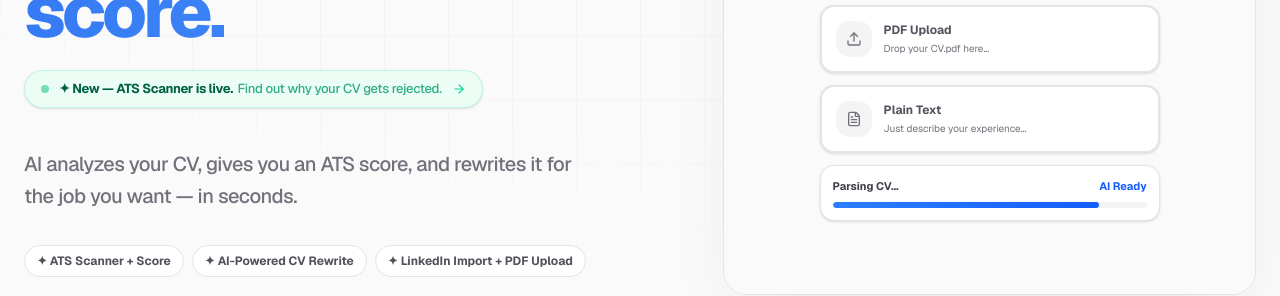
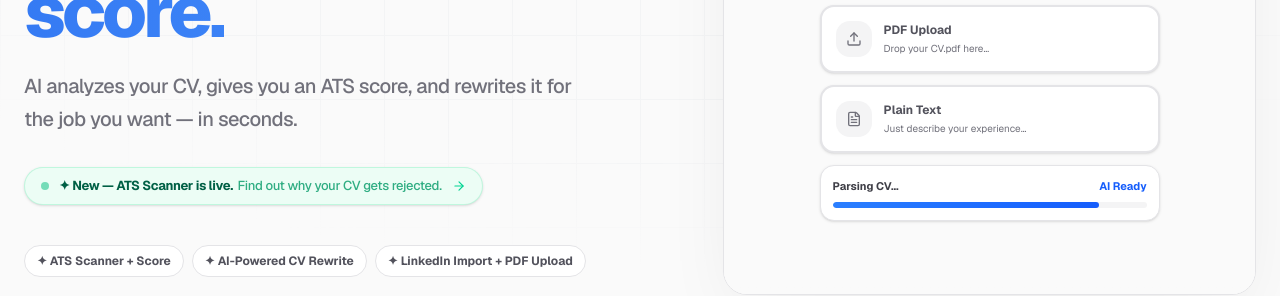
Before and after one commit to Cinarezici/cv, a Next.js app: page / in a window 1280 px wide. Shown: the part 413-709 px from the top of the page. Built offline with nearby package versions, Linux system fonts and the light colour scheme; no server answers; grey boxes are pictures that could not be loaded.

Commit message:
style: swap hero subtitle and ATS scanner badge positions

```diff
--- a/src/app/HomeClient.tsx
+++ b/src/app/HomeClient.tsx
@@ -231,6 +231,10 @@ export default function HomeClient() {
                   Get more interviews.<br /><span className="text-transparent bg-clip-text bg-gradient-to-r from-[#2563eb] to-[#3b82f6]">Start with your CV score.</span>
                 </h1>
 
+                <p className="text-lg md:text-xl text-zinc-500 leading-relaxed font-medium tracking-tight mb-8 w-full max-w-xl">
+                  AI analyzes your CV, gives you an ATS score, and rewrites it for the job you want — in seconds.
+                </p>
+
                 <Link href="#ats-scanner">
                   <div className="inline-flex items-center gap-2.5 px-4 py-2 rounded-full bg-emerald-50 border border-emerald-200/60 shadow-sm hover:shadow-md transition-all cursor-pointer group mb-10 overflow-hidden relative">
                     <div className="absolute inset-0 bg-gradient-to-r from-emerald-400/5 to-blue-400/5 opacity-0 group-hover:opacity-100 transition-opacity" />
@@ -241,10 +245,6 @@ export default function HomeClient() {
                     <ArrowRight className="h-3.5 w-3.5 text-emerald-400 group-hover:text-emerald-600 transition-all group-hover:translate-x-0.5 relative z-10" />
                   </div>
                 </Link>
-
-                <p className="text-lg md:text-xl text-zinc-500 leading-relaxed font-medium tracking-tight mb-8 w-full max-w-xl">
-                  AI analyzes your CV, gives you an ATS score, and rewrites it for the job you want — in seconds.
-                </p>
                 <div className="flex flex-wrap items-center justify-center lg:justify-start gap-2 mb-4">
                   {proofChips.map((chip) => (
                     <div key={chip} className="inline-flex items-center px-3 py-1.5 rounded-full text-[12px] font-bold border bg-white border-zinc-200 text-zinc-600">{chip}</div>
```
